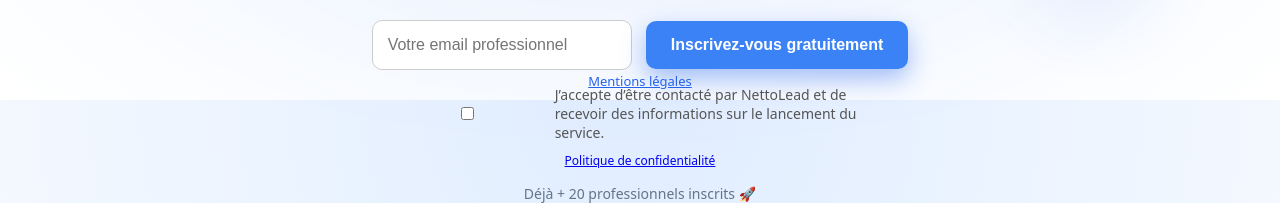
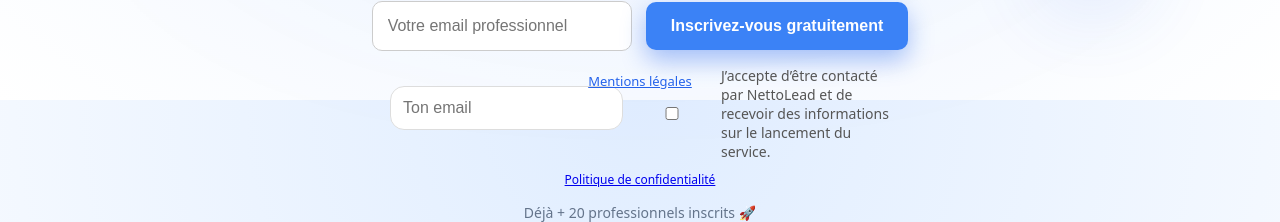
Before and after one commit to Gregouzzz-zz/nettolead, a plain HTML site: page index.html in a window 1280 px wide. Shown: the part 700-922 px from the top of the page. Drawn offline with nearby package versions, Linux system fonts and the light colour scheme.

Commit message:
Update index.html

```diff
--- a/index.html
+++ b/index.html
@@ -319,6 +319,12 @@ button:hover{
     margin:auto;
     text-align:left;
   ">
+    <input
+  id="email"
+  type="email"
+  placeholder="Ton email"
+  required
+  style="padding:12px; width:300px; margin-bottom:10px;">
     <input type="checkbox" id="consent">
     J’accepte d’être contacté par NettoLead et de recevoir des informations sur le lancement du service.
   </label>
```
